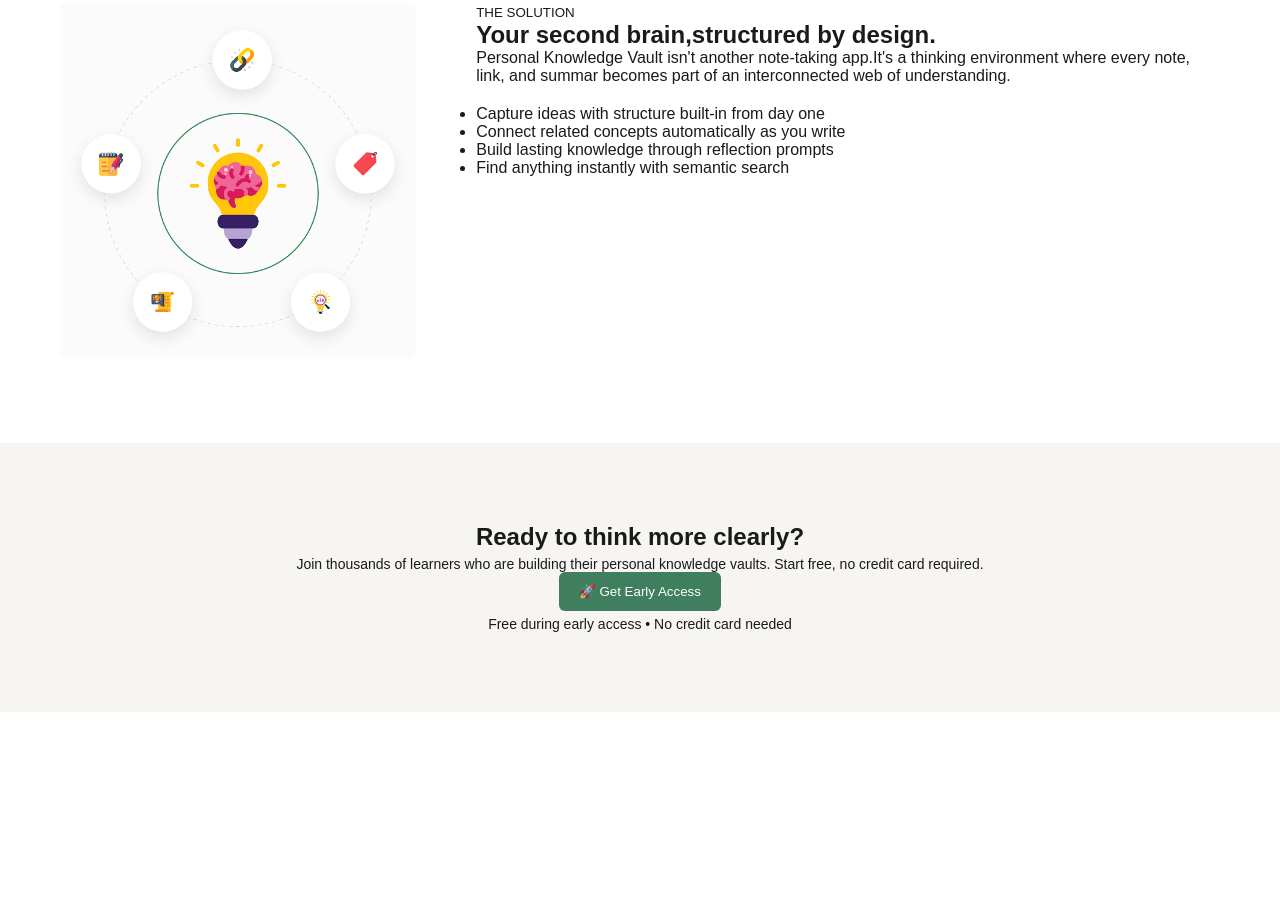
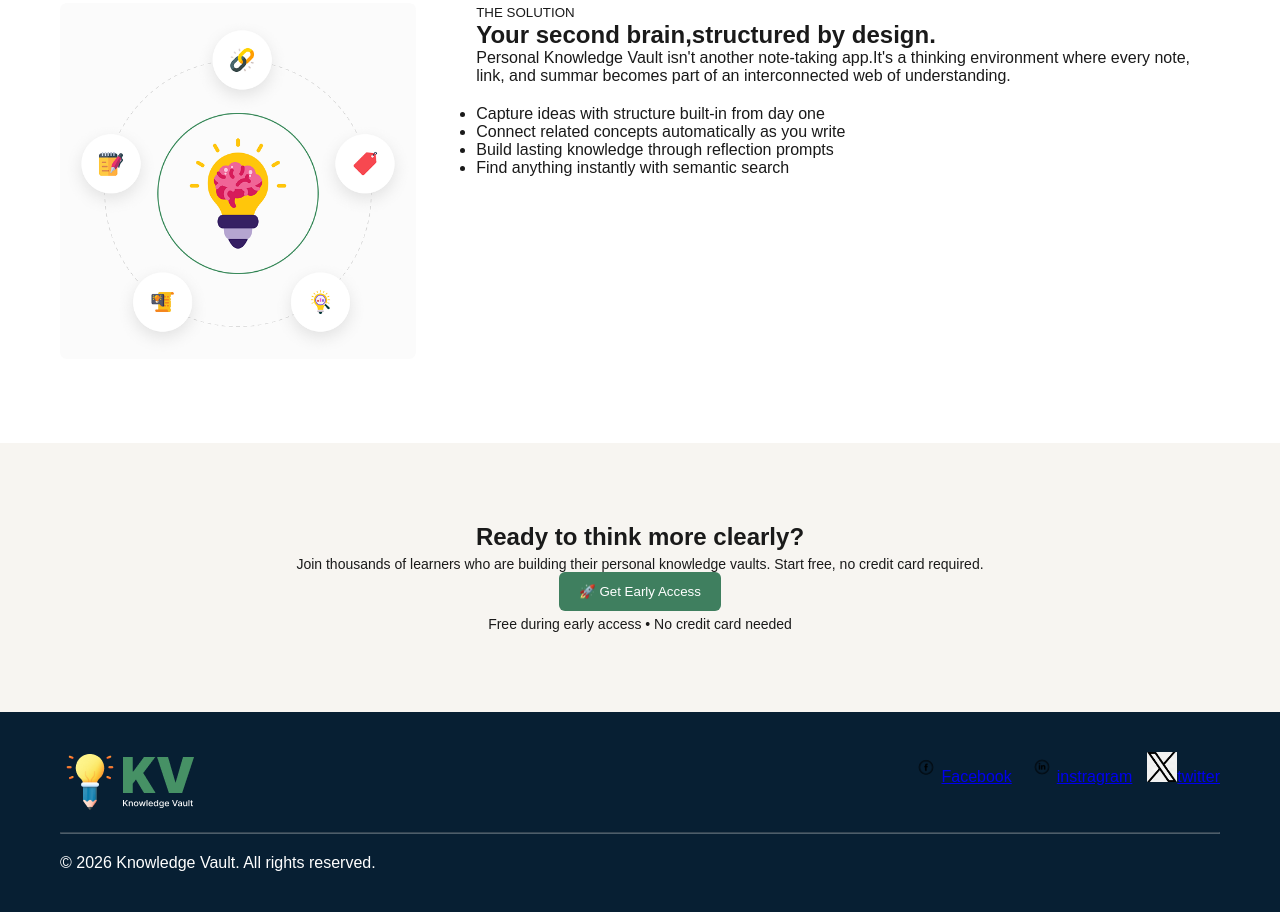
Before and after one commit to phhira/knowledge-vault-hira, a plain HTML site: page index.html in a window 1280 px wide. Shown: the part 964-1876 px from the top of the page. Before the commit the page ends 1676 px from the top, so only its background shows below. Drawn offline with Linux system fonts and the light colour scheme.

Commit message:
Add footer and finalized layout

```diff
--- a/index.html
+++ b/index.html
@@ -104,3 +104,24 @@ help you think clearly, connect ideas, and turn learning into long-term knowledg
   <p class="small">Free during early access • No credit card needed</p>
   <!-- <p class="small">Ending message 2</p> -->
 </section>
+
+
+<!-- ========== FOOTER ========== -->
+<footer>
+  <div class="footer-top">
+    <img src="images/assets/logo-footer.png" alt="Logo">
+    <div class="social-icons">
+        <a href="#"><img src="images/UI/fb.png" alt="">Facebook</a>
+        <a href="#"><img src="images/UI/in.png" alt="">instragram</a>
+        <a href="#"><img src="images/UI/tw.png" alt="">twitter</a>
+
+    </div>
+    <!-- <div>🌐 🐦 📘</div> -->
+  </div>
+
+  <hr>
+  <p>© 2026 Knowledge Vault. All rights reserved.</p>
+</footer>
+
+</body>
+</html>
--- a/style.css
+++ b/style.css
@@ -126,3 +126,37 @@ body {
   font-size: 14px;
   margin-top: 5px;
 }
+
+/* ===== FOOTER ===== */
+footer {
+  background: #071f33; /* 👉 footer bg color */
+  color: #fff;
+  padding: 40px 60px;
+}
+
+.footer-top {
+  display: flex;
+  justify-content: space-between;
+}
+
+hr {
+  margin: 20px 0;
+  opacity: 0.3;
+}
+
+
+
+.social-icons {
+  display: flex;
+  gap: 15px;
+}
+
+.social-icons img {
+  width: 30px;
+  height: 30px;
+  cursor: pointer;
+}
+
+.social-icons a:hover img {
+  opacity: 0.7;
+}
```
